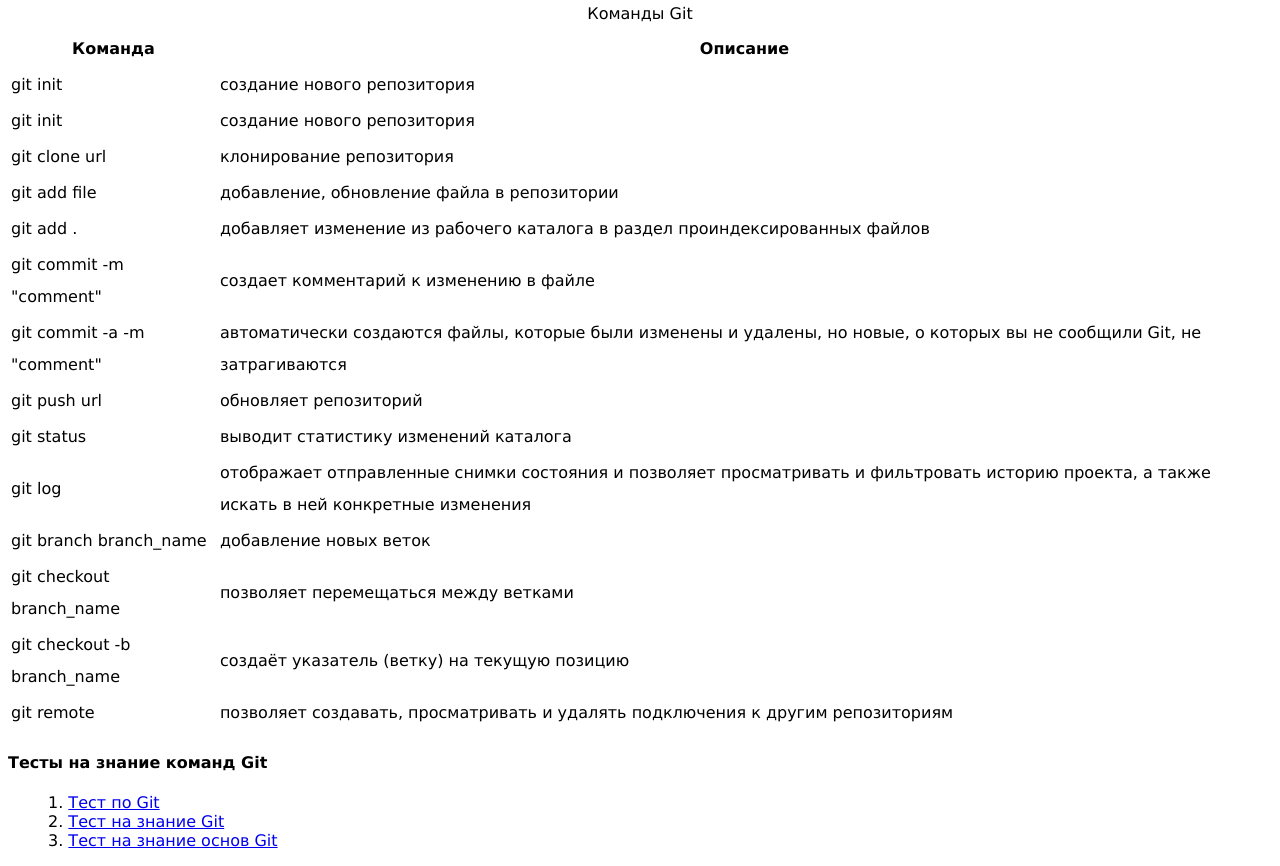
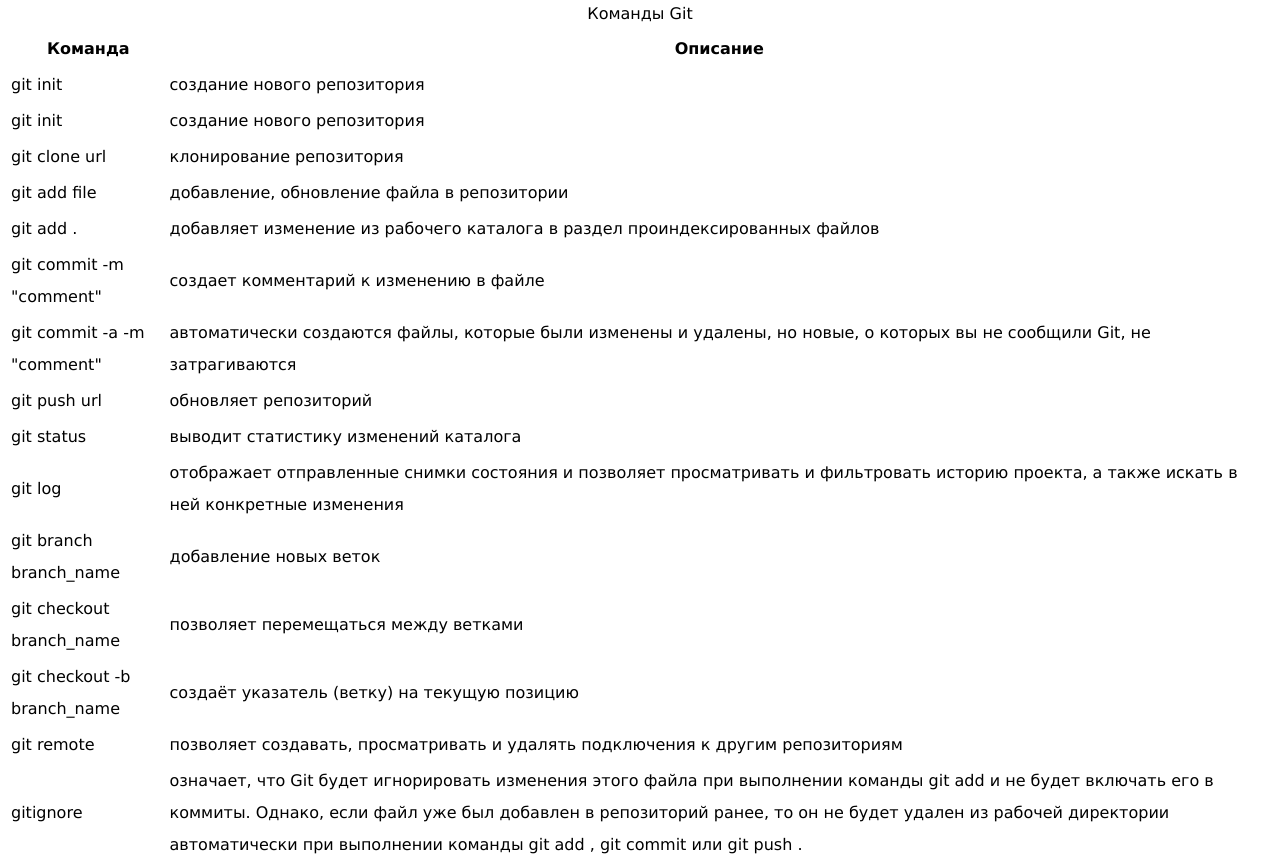
Before and after one commit to sashastahiev/Proect-Information-System, a plain HTML site: page index.html in a window 1280 px wide. Shown: the part 70-936 px from the top of the page. Drawn offline with Linux system fonts and the light colour scheme.

```diff
--- a/index.html
+++ b/index.html
@@ -77,6 +77,10 @@
                     <td>git remote</td>
                     <td> позволяет создавать, просматривать и удалять подключения к другим репозиториям</td>
                 </tr>
+                <tr>
+                    <td>gitignore</td>
+                    <td>означает, что Git будет игнорировать изменения этого файла при выполнении команды git add и не будет включать его в                          коммиты. Однако, если файл уже был добавлен в репозиторий ранее, то он не будет удален из рабочей директории автоматически                          при выполнении команды git add , git commit или git push .</td>
+                </tr>
             </table>
         </div >
         <div class="exam">
```
